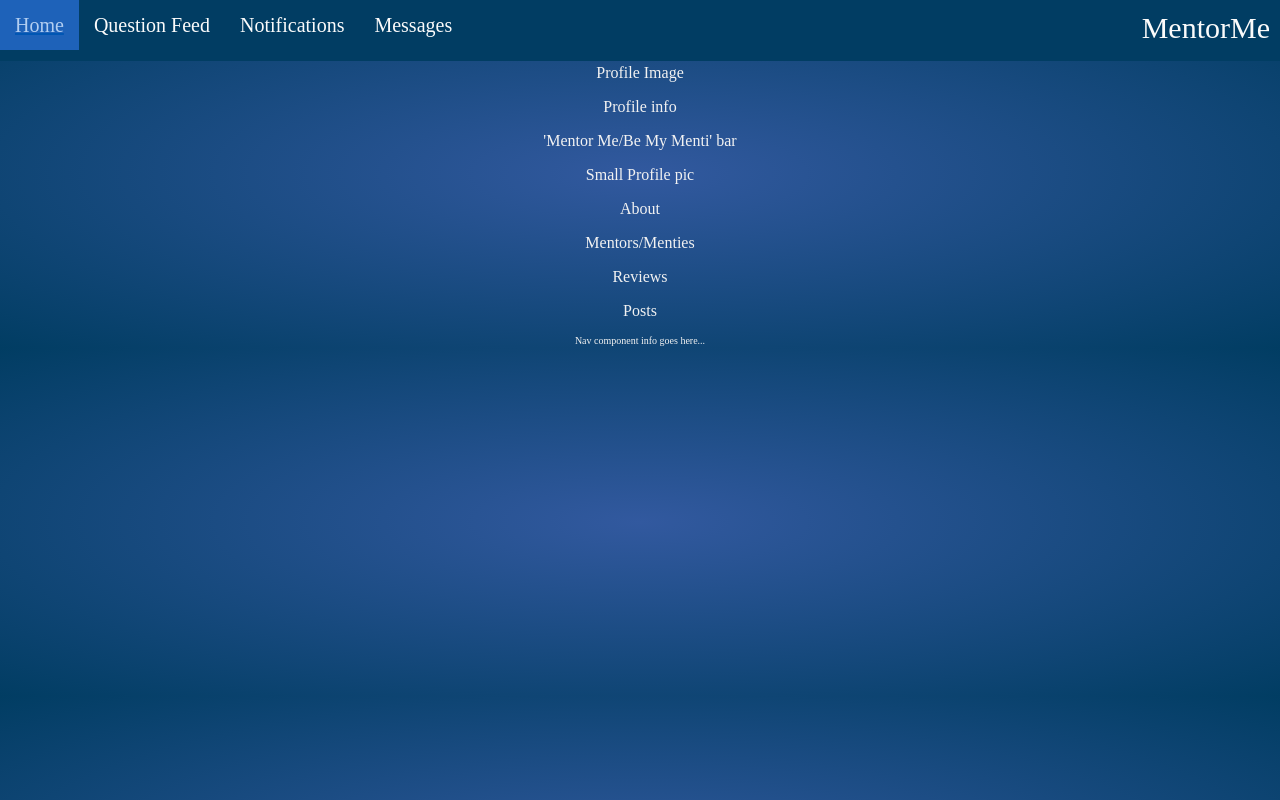
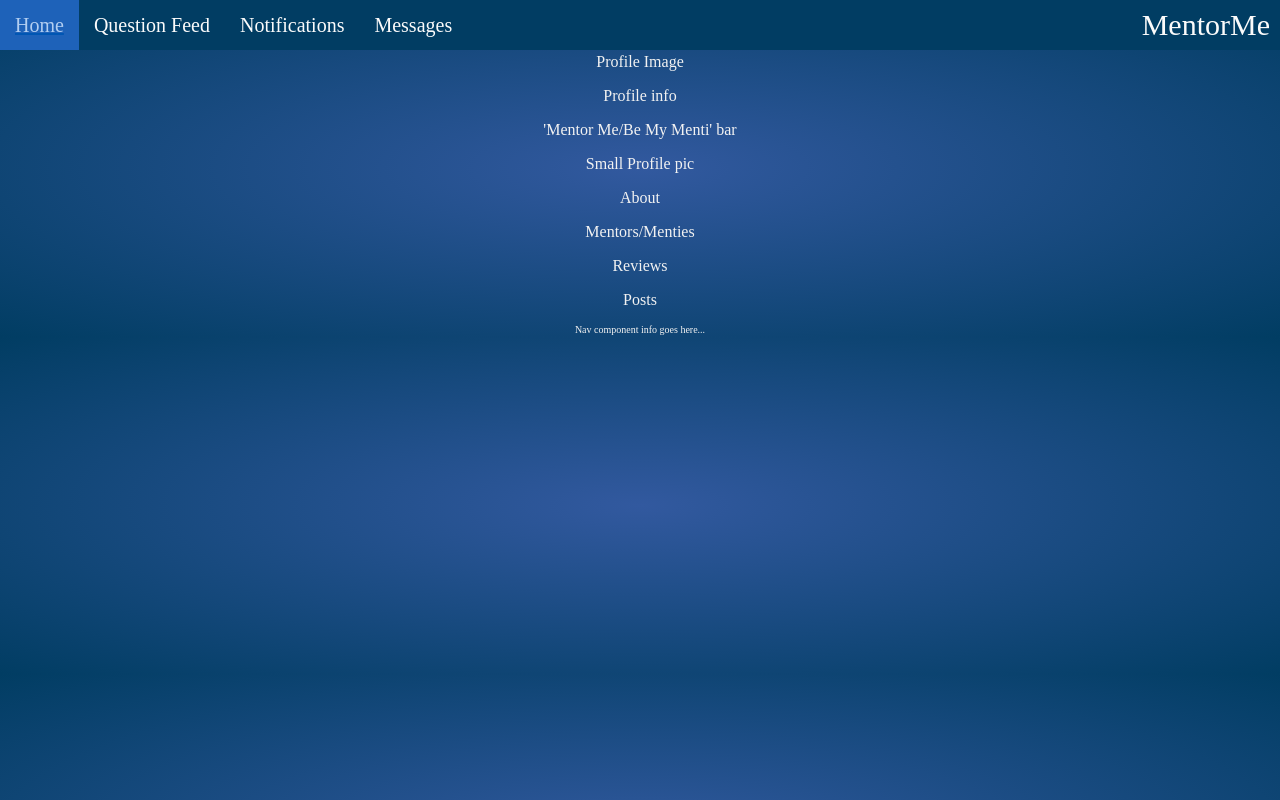
Before and after one commit to patrickly/MentorMe-FE, a React (Create React App) app in the folder mentor-me/: page /profile in a window 1280 px wide. Built offline with nearby package versions, Linux system fonts and the light colour scheme; a web font is replaced by a local one.

Commit message:
fixed navbar size

```diff
--- a/mentor-me/src/css/index.css
+++ b/mentor-me/src/css/index.css
@@ -247,6 +247,11 @@ html body .App .red-btn:hover {
     justify-content: space-between;
   }
 }
+@media (min-width: 500px) {
+  .nav-wrapper nav {
+    height: 50px;
+  }
+}
 @media (min-width: 1000px) {
   .nav-wrapper nav {
     justify-content: space-between;
@@ -297,7 +302,7 @@ html body .App .red-btn:hover {
   }
 }
 .nav-wrapper nav .nav-logo h3 {
-  padding: 10px 10px;
+  padding: 7px 10px;
   font-size: 3rem;
   color: #FBFBFB;
 }
--- a/mentor-me/src/less/nav.less
+++ b/mentor-me/src/less/nav.less
@@ -11,6 +11,9 @@
                 flex-direction: row;
                 justify-content: space-between;
             }
+        }
+        @media (min-width: 500px) {
+            height: 50px;
         }
         @media (min-width: 1000px) {
             justify-content: space-between;
@@ -57,7 +60,7 @@
         }
         .nav-logo {
             h3 {
-                padding: 10px 10px;
+                padding: 7px 10px;
                 font-size: 3rem;
                 color: @LBG_2;
                 &:hover {
```
